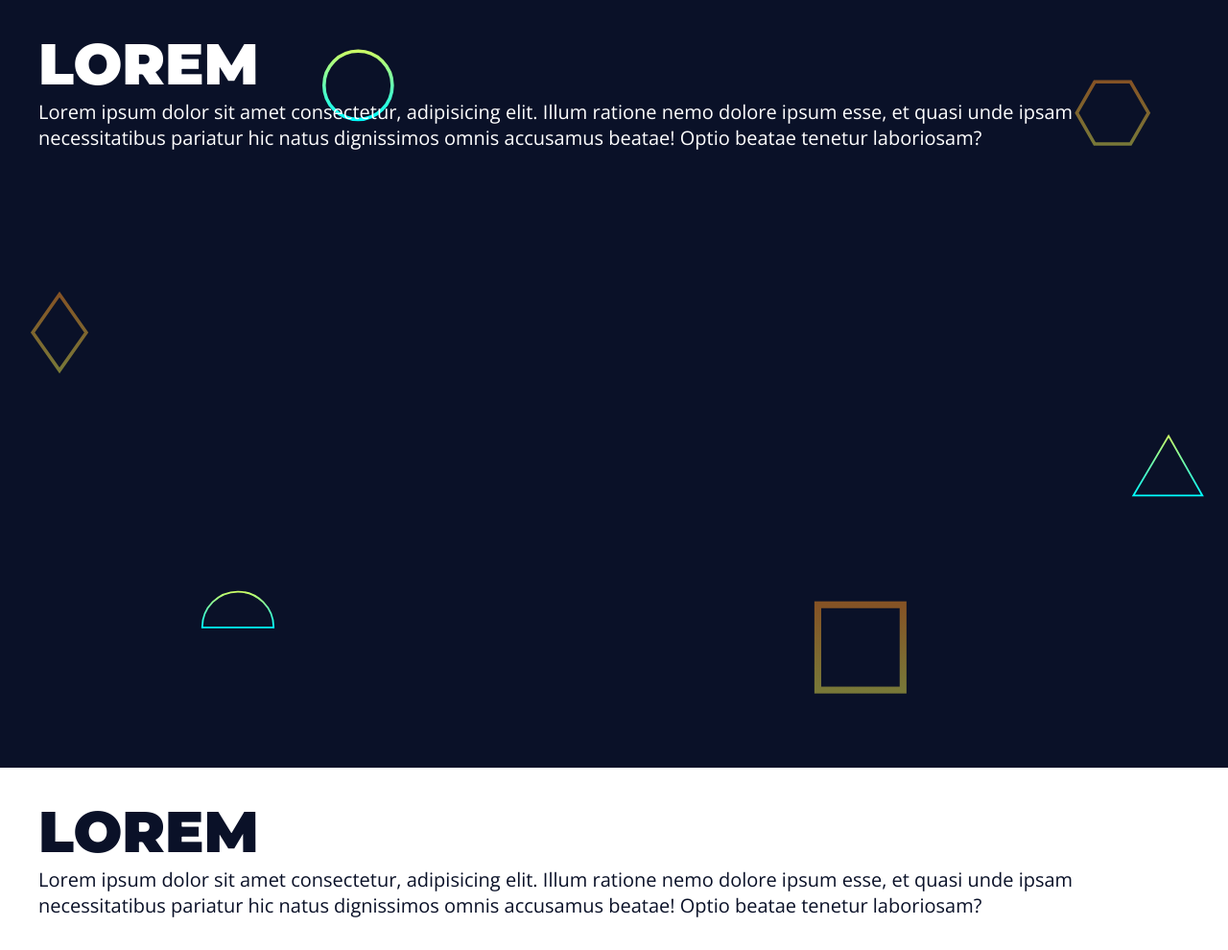
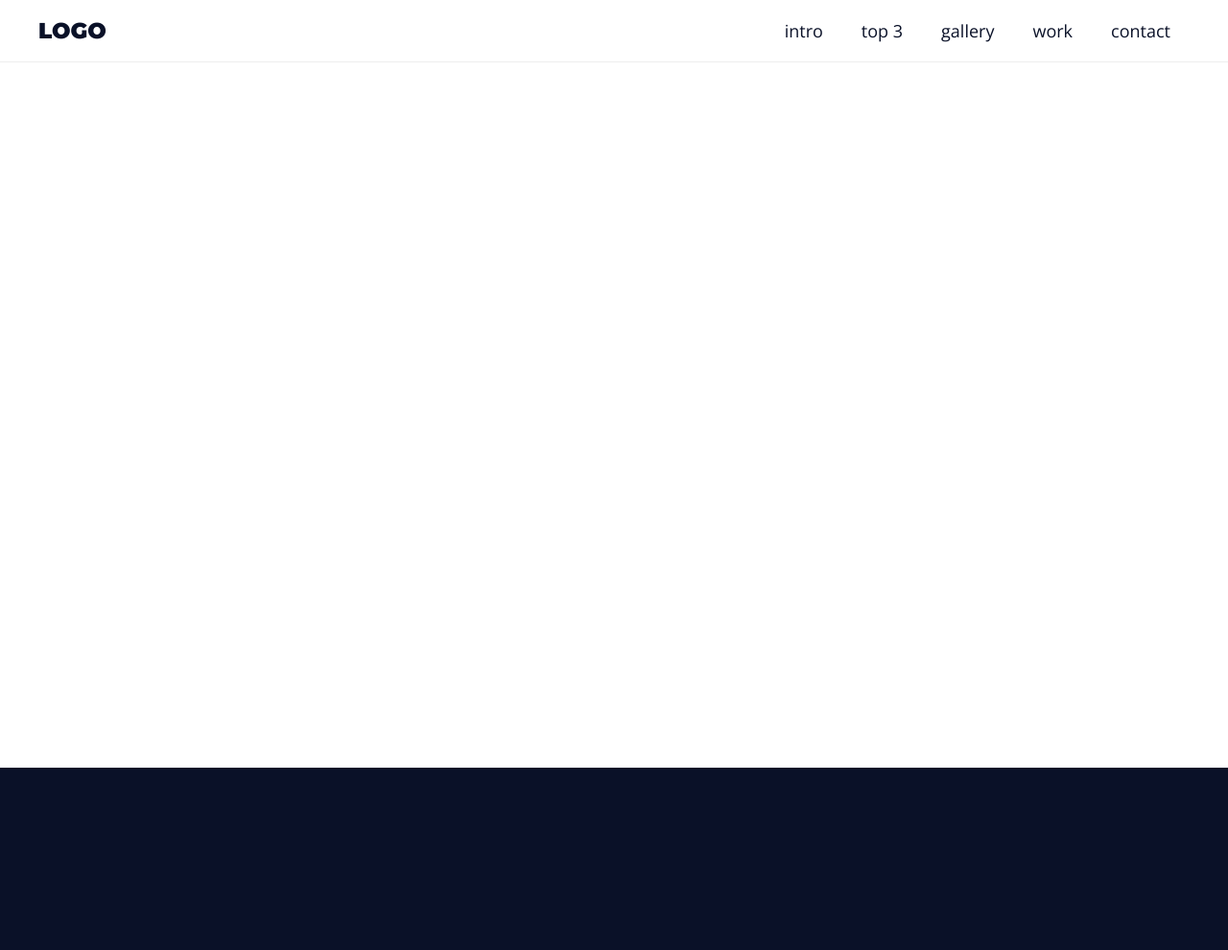
Before and after one commit to fernandams/full-JS, a plain HTML site: page Landing Page with HTML5 and CSS3/index.html in a window 1280 px wide. Shown: the top 990 px of the page at 96% size. Drawn offline with nearby package versions, Linux system fonts and the light colour scheme.

Commit message:
:sparkles: Adds Landing Page's menu
Module content that builds a Landing Page with HTML5 and CSS3

```diff
--- a/Landing Page with HTML5 and CSS3/assets/css/styles.css
+++ b/Landing Page with HTML5 and CSS3/assets/css/styles.css
@@ -1,6 +1,7 @@
 :root {
     --primary-color: #0A1128;
     --white-color: #FFFFFF;
+    --light-gray-color: #EEEEEE;
     --gap: 3rem;
 }
 
@@ -53,6 +54,10 @@ h6 {
     font-size: 3.5rem;
 }
 
+a {
+    text-decoration: none;
+}
+
 .main-bg {
     background-image: url('../img/main-bg.svg');
     background-size: cover;
@@ -73,3 +78,60 @@ h6 {
 .section {
     min-height: 100vh;
 }
+
+.menu {
+    background: var(--white-color);
+    position: fixed;
+    top: 0;
+    left: 0;
+    right: 0;
+    width: 100%;
+    border-bottom: 1px solid var(--light-gray-color);
+}
+
+.menu-content {
+    display: flex;
+    justify-content: space-between;
+    align-items: center;
+    padding-top: 0;
+    padding-bottom: 0;
+}
+
+.menu h1 {
+    font-size: 2.3rem;
+    color: var(--primary-color);
+}
+
+.menu h1 a {
+    color: inherit;
+}
+
+.menu ul {
+    list-style: none;
+    display: flex;
+}
+
+.menu ul li a {
+    display: block;
+    padding: 2rem;
+    font-size: 1.8rem;
+    color: var(--primary-color);
+    position: relative;
+
+}
+
+.menu ul li a::after {
+    content: '';
+    position: absolute;
+    bottom: 1rem;
+    left: 50%;
+    width: 0;
+    height: 0.2rem;
+    background: crimson;
+    transition: all 300ms ease-in-out;
+}
+
+.menu ul li a:hover::after {
+    width: 50%;
+    left: 25%;
+}
--- a/Landing Page with HTML5 and CSS3/index.html
+++ b/Landing Page with HTML5 and CSS3/index.html
@@ -14,27 +14,27 @@
     <link rel="stylesheet" href="assets/css/styles.css">
 </head>
 
-<body>
-    <section class="main-bg section">
-        <div class="main-content">
-            <h1>Lorem</h1>
-            <p>
-                Lorem ipsum dolor sit amet consectetur, adipisicing elit. Illum ratione nemo dolore ipsum esse, et quasi
-                unde ipsam necessitatibus pariatur hic natus dignissimos omnis accusamus beatae! Optio beatae tenetur
-                laboriosam?
-            </p>
-        </div>
-    </section>
-    <section class="white-bg section">
-        <div class="main-content">
-            <h1>Lorem</h1>
-            <p>
-                Lorem ipsum dolor sit amet consectetur, adipisicing elit. Illum ratione nemo dolore ipsum esse, et quasi
-                unde ipsam necessitatibus pariatur hic natus dignissimos omnis accusamus beatae! Optio beatae tenetur
-                laboriosam?
-            </p>
-        </div>
-    </section>
+<body class="main-bg">
+    <aside class="menu">
+        <section class="main-content menu-content">
+            <h1>
+                <a href="#">LOGO</a>
+            </h1>
+
+            <nav>
+                <ul>
+                    <li><a href="#">intro</a></li>
+                    <li><a href="#">top 3</a></li>
+                    <li><a href="#">gallery</a></li>
+                    <li><a href="#">work</a></li>
+                    <li><a href="#">contact</a></li>
+                </ul>
+            </nav>
+        </section>
+    </aside>
+
+    <section class="section white-bg"></section>
+    <section class="section"></section>
 </body>
 
 </html>
```
